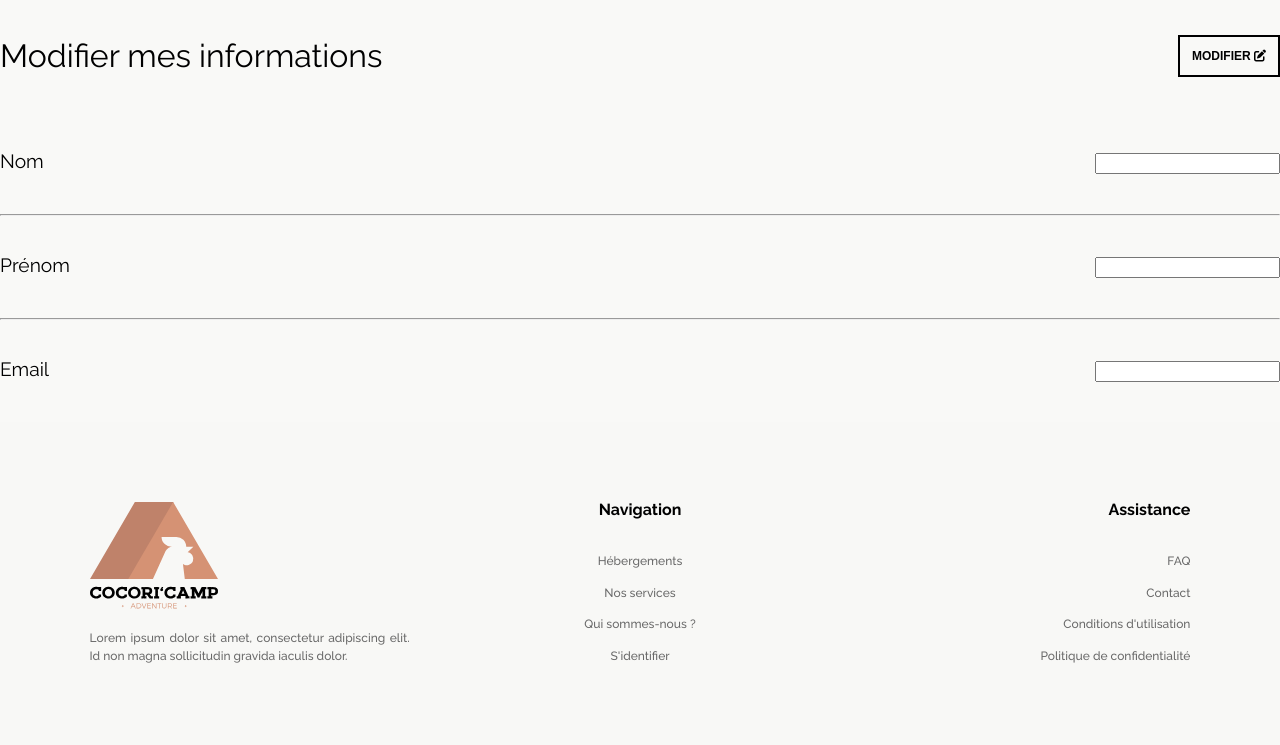
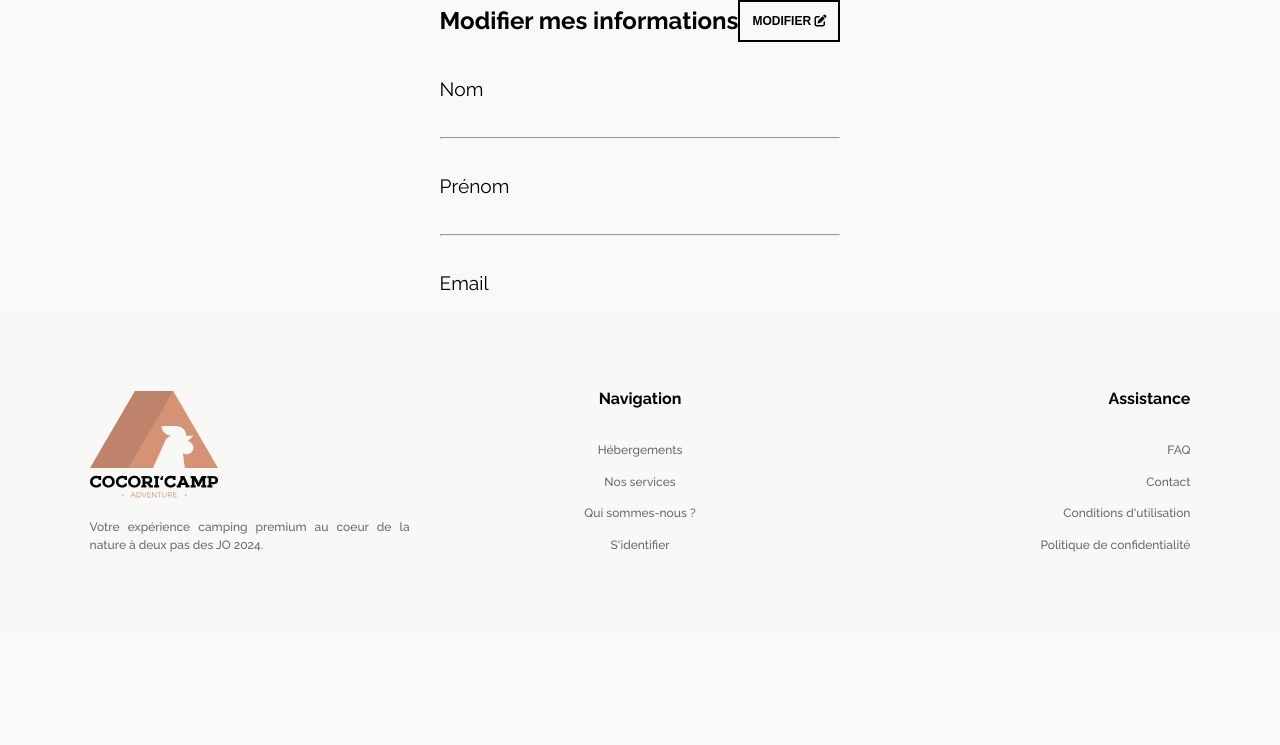
Before and after one commit to oualidbel/cocoricamp, a Symfony app: template templates/account/edit.html.twig in a window 1280 px wide. Shown: the part 56-801 px from the top of the page. After the commit the page ends 608 px from the top, so only its background shows below. Run offline with Twig, Linux system fonts and the light colour scheme; the template is opened without the code that fills it, so the values that code supplies are empty; form fields are guessed from the names that the template uses; some libraries are stand-ins or nearby versions.

Commit message:
v18 Dorian

```diff
--- a/public/css/account.css
+++ b/public/css/account.css
@@ -3,6 +3,14 @@
     display: flex;
     flex-direction: column;
 } */
+
+.account-container {
+    display: flex;
+    flex-direction: column;
+    align-items: center;
+    padding: 5rem;
+    background-color: white;
+}
 
 .account-intro {
     width: 100%;
@@ -10,30 +18,45 @@
     flex-direction: row;
     justify-content: space-between;
     align-items: center;
+    margin-bottom: 1.25rem;
 }
 
 .account-title {
-    margin: 2.5rem 0;
-    font-size: 2rem;
-}
-
-.account-container {
-    display: flex;
-    flex-direction: column;
-    align-items: center;
-    padding: 0 7vw;
+    font-size: 1.5rem;
+    font-weight: 700;
+    color: black;
 }
 
 .account-container hr {
     width: 100%;
+    border: none;
+    border-top: solid 1px black;
+    margin: 0;
 }
 
 .account-child {
     width: 100%;
     display: flex;
+    align-items: center;
     justify-content: space-between;
-    margin: 2.5rem 0;
+    margin: 1.25rem 0;
     font-size: 1.2rem;
+}
+
+
+.account-child:first-of-type {
+    margin-top: 0;
+}
+
+.account-child:last-of-type {
+    margin-bottom: 0;
+}
+
+.account-child input {
+    border: none;
+    background-color: #f9f9f7;
+    width: auto;
+    padding: 1.25rem;
 }
 
 .account-edit-button {
@@ -56,3 +79,26 @@
     color: white;
     background-color: black;
 }
+
+@media only screen and (min-width: 768px) {
+    .main-account-container {
+        display: flex;
+        justify-content: center;
+    }
+
+    .account-container {
+        display: flex;
+        flex-direction: column;
+        align-items: center;
+        padding: 5rem;
+        margin: 5rem 7vw;
+        background-color: white;
+        width: 100%;
+        max-width: 60vw;
+    }
+
+    .account-title {
+        font-size: 1.5rem;
+        font-weight: 700;
+    }
+}
--- a/public/css/index.css
+++ b/public/css/index.css
@@ -66,12 +66,16 @@ main {
     z-index: 500;
 }
 
+.important-words {
+    color: green;
+    font-weight: 700;
+}
+
 .lodgings {
     display: flex;
     flex-direction: column;
     gap: 2.5rem;
     height: auto;
-    margin-bottom: 5rem;
 }
 
 .lodging-content {
@@ -582,6 +586,10 @@ main {
         margin-top: 2.5rem;
     }
 
+    .about {
+        margin-bottom: 5rem;
+    }
+
     .about h2 {
         font-size: 3.375rem;
     }
@@ -595,9 +603,8 @@ main {
     }
 
     .about p {
-        margin-right: 5rem;
-        margin-left: 5rem;
-        text-align: center;
+        margin-right: 2.5rem;
+        text-align: justify;
     }
 
     .check-availibility-form {
@@ -645,10 +652,6 @@ main {
         font-size: 2rem;
     }
 
-    .ecology-text p {
-        text-align: left;
-    }
-
     .reviews {
         display: flex;
         flex-direction: row;
--- a/public/css/register.css
+++ b/public/css/register.css
@@ -37,7 +37,7 @@ body {
 .form-container input {
     border: none;
     background-color: #f9f9f7;
-    width: auto;
+    width: calc(100% - 2.5rem);
     padding: 1.25rem;
     margin-bottom: 1.25rem;
 }
--- a/templates/_incs/_footer.html.twig
+++ b/templates/_incs/_footer.html.twig
@@ -3,7 +3,7 @@
         <a href="{{ path('app_home') }}" class="logo">
             <img src="{{ asset('images/logo-footer.svg') }}" alt="">
         </a>
-        <p>Lorem ipsum dolor sit amet, consectetur adipiscing elit. Id non magna sollicitudin gravida iaculis dolor.</p>
+        <p>Votre expérience camping premium au coeur de la nature à deux pas des JO 2024.</p>
     </div>
     <div class="column-container">
         <h3>Navigation</h3>
--- a/templates/account/edit.html.twig
+++ b/templates/account/edit.html.twig
@@ -3,6 +3,8 @@
 {% block title %}Modifier mes informations{% endblock %}
 
 {% block body %}
+
+<div class="main-account-container">
 
     {{form_start(formEditAccount, { 'attr' : {'class' : 'account-container' }}) }}
 
@@ -34,4 +36,6 @@
 
     {{form_end(formEditAccount)}}
 
+</div>
+
 {% endblock %}
--- a/templates/account/index.html.twig
+++ b/templates/account/index.html.twig
@@ -4,6 +4,7 @@
 
 {% block body %}
 
+<div class="main-account-container">
     <div class="account-container">
         <div class="account-intro">
             <h2 class="account-title">Mes informations</h2>
@@ -24,4 +25,6 @@
             <div class="value">{{ user.email }}</div>
         </div>
     </div>
+</div>
+
 {% endblock %}
--- a/templates/home/index.html.twig
+++ b/templates/home/index.html.twig
@@ -36,7 +36,7 @@
                     </text>
                 </svg>
             </div>
-            <p>Chez Cocori’Camp nous avons pour ambition que vous passiez un séjour olympique en or, sans mauvais jeu de mots. Pour cela nous vous proposons des <span>campings “premium”</span> aux abords (moins de 20 km) des lieux de compétitions des Jeux Olympiques de Paris 2024. De plus, un service de <span>navettes gratuites</span> vous permettra de naviguer entre votre nid douillet et l'effervescence des Jeux. Afin que vous puissiez vous détendre, des <span>aires de jeux pour petits et grands</span> seront disponibles dans votre camping. Côté restauration, des <span>food-trucks</span> seront présents sur tout le site. Enfin, si une envie touristique vous prend, notre partenaire Tricycle de la Vie pourra vous <span>faire découvrir</span> notre magnifique pays.</p>
+            <p>Chez Cocori’Camp nous avons pour ambition que vous passiez un séjour olympique en or, sans mauvais jeu de mots. Pour cela nous vous proposons des <span class="important-words">campings “premium”</span> aux abords (moins de 20 km) des lieux de compétitions des Jeux Olympiques de Paris 2024. De plus, un service de <span class="important-words">navettes gratuites</span> vous permettra de naviguer entre votre nid douillet et l'effervescence des Jeux. Afin que vous puissiez vous détendre, des <span class="important-words">aires de jeux pour petits et grands</span> seront disponibles dans votre camping. Côté restauration, des <span class="important-words">food-trucks</span> seront présents sur tout le site. Enfin, si une envie touristique vous prend, notre partenaire Tricycle de la Vie pourra vous <span class="important-words">faire découvrir</span> notre magnifique pays.</p>
         </div>
 
         <div class="pics">
@@ -158,8 +158,8 @@
                     </svg>
                 </div>
                 <p>
-                    Chez Cocori’Camp, <span>notre priorité c’est l’environnement.</span> Nous mettons tout en œuvre afin de préserver notre belle planète Terre. Pour ce faire, nos hébergements sont réalisés à partir de <span>matériaux 100% recyclés</span>, mais aussi recyclables. De plus, ils sont <span>entièrement démontables</span> pour qu’une fois les Jeux Olympiques de Paris 2024 finis, nous rendons à Mère Nature la parcelle que cette dernière nous a prêté.</br></br>
-                    Nos amis les restaurateurs vous proposeront des produits issus de la filière <span>biologique</span> ou de filière <span>éco-responsable</span>. Ils travaillent uniquement avec des produits locaux et de saison.</br></br>
+                    Chez Cocori’Camp, <span class="important-words">notre priorité c’est l’environnement.</span> Nous mettons tout en œuvre afin de préserver notre belle planète Terre. Pour ce faire, nos hébergements sont réalisés à partir de <span class="important-words">matériaux 100% recyclés</span>, mais aussi recyclables. De plus, ils sont <span class="important-words">entièrement démontables</span> pour qu’une fois les Jeux Olympiques de Paris 2024 finis, nous rendons à Mère Nature la parcelle que cette dernière nous a prêté.</br></br>
+                    Nos amis les restaurateurs vous proposeront des produits issus de la filière <span class="important-words">biologique</span> ou de filière <span class="important-words">éco-responsable</span>. Ils travaillent uniquement avec des produits locaux et de saison.</br></br>
                 </p>
             </div>
         </div>
```
Lines whose indentation alone changed are shown as unchanged.
